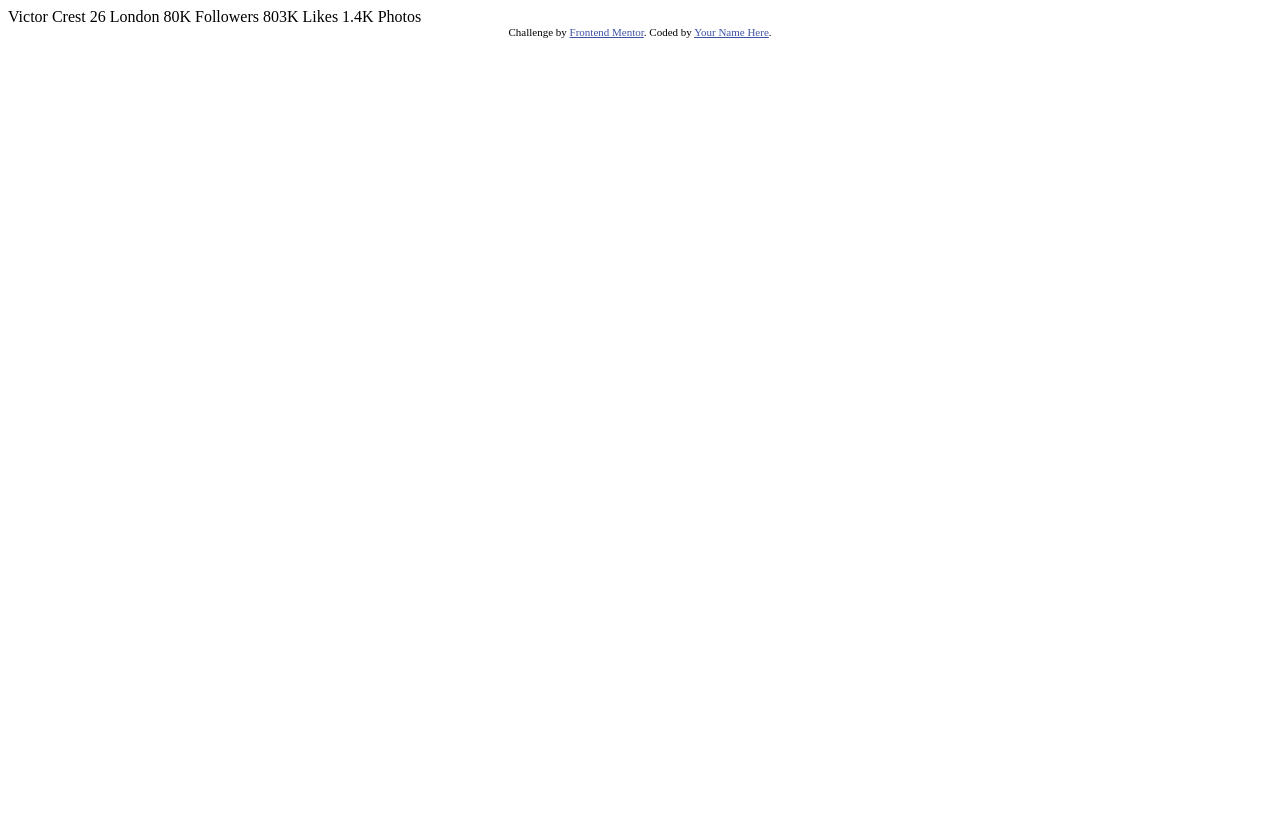
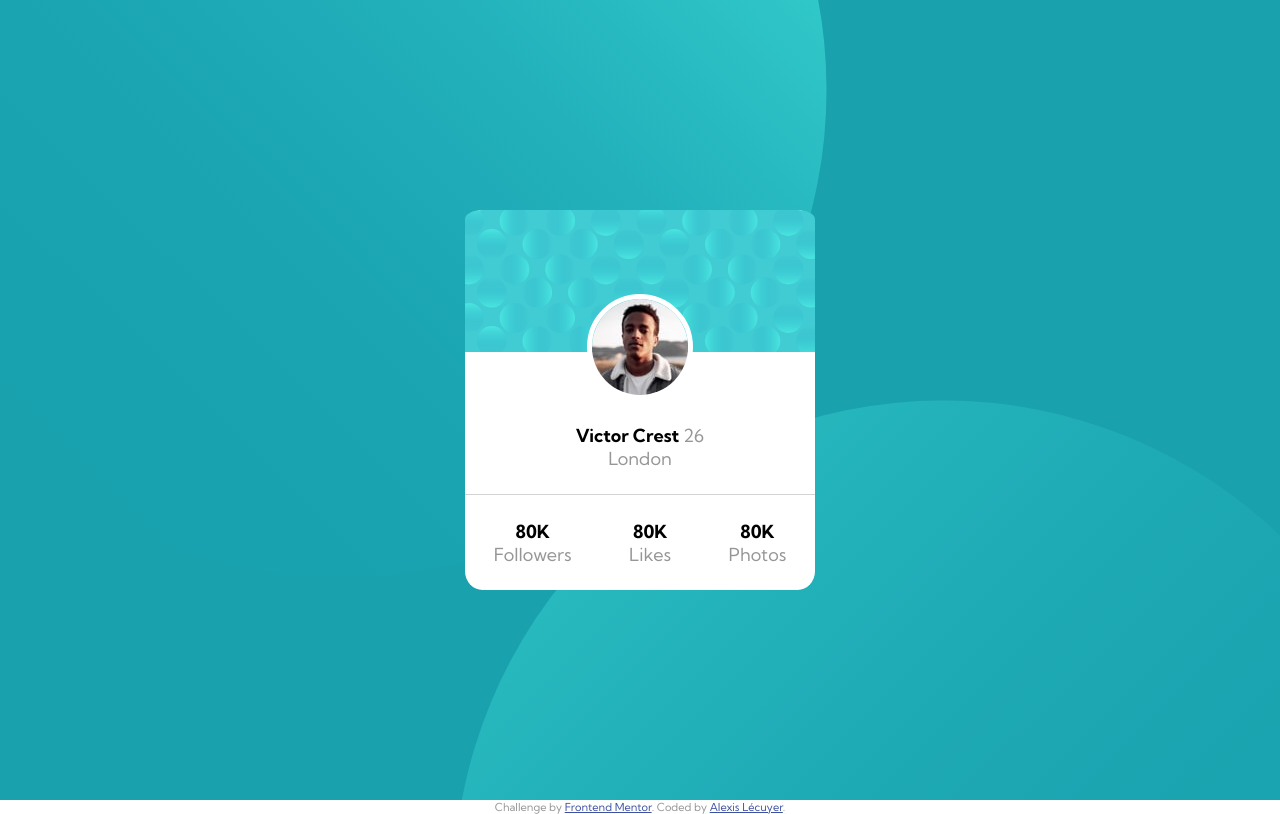
Before and after one commit to Alex-Lec/profile-card-component-main, a plain HTML site: page index.html in a window 1280 px wide. Drawn offline with Linux system fonts and the light colour scheme.

Commit message:
desktop done

```diff
--- a/index.html
+++ b/index.html
@@ -1,34 +1,53 @@
 <!DOCTYPE html>
 <html lang="en">
+
 <head>
-  <meta charset="UTF-8">
-  <meta name="viewport" content="width=device-width, initial-scale=1.0"> <!-- displays site properly based on user's device -->
+	<meta charset="UTF-8">
+	<meta name="viewport" content="width=device-width, initial-scale=1.0">
 
-  <link rel="icon" type="image/png" sizes="32x32" href="./images/favicon-32x32.png">
+	<link rel="stylesheet" href="style.css">
 
-  <title>Frontend Mentor | Profile card component</title>
+	<link rel="icon" type="image/png" sizes="32x32" href="./images/favicon-32x32.png">
 
-  <style>
-    .attribution { font-size: 11px; text-align: center; }
-    .attribution a { color: hsl(228, 45%, 44%); }
-  </style>
+	<link rel="preconnect" href="https://fonts.gstatic.com">
+	<link href="https://fonts.googleapis.com/css2?family=Kumbh+Sans:wght@400;700&display=swap" rel="stylesheet">
+
+	<title>Frontend Mentor | Profile card component</title>
 </head>
+
 <body>
-  Victor Crest
-  26
-  London
+	<main>
+		<div id="card">
 
-  80K
-  Followers
+			<div id="img-container"><img id="profile-img" src="./images/image-victor.jpg" alt="profile image"></div>
 
-  803K
-  Likes
+			<div id="id">
+				<p id="name">Victor Crest <span id="age">26</span></p>
+				<p id="location">London</p>
+			</div>
 
-  1.4K
-  Photos
-  <div class="attribution">
-    Challenge by <a href="https://www.frontendmentor.io?ref=challenge" target="_blank">Frontend Mentor</a>.
-    Coded by <a href="#">Your Name Here</a>.
-  </div>
+			<div id="social">
+				<div id="followers">
+					<p class="counter">80K</p>
+					<p class="description">Followers</p>
+				</div>
+
+				<div id="likes">
+					<p class="counter">80K</p>
+					<p class="description">Likes</p>
+				</div>
+
+				<div id="photos">
+					<p class="counter">80K</p>
+					<p class="description">Photos</p>
+				</div>
+			</div>
+		</div>
+	</main>
+	<div class="attribution">
+		Challenge by <a href="https://www.frontendmentor.io?ref=challenge" target="_blank">Frontend Mentor</a>.
+		Coded by <a href="#">Alexis Lécuyer</a>.
+	</div>
 </body>
+
 </html>
--- /dev/null
+++ b/style.css
@@ -0,0 +1,100 @@
+:root {
+			--dark-cyan: hsl(185, 75%, 39%);
+			--very-dark-desaturated-blue: hsl(229, 23%, 23%);
+			--dark-grayish-blue: hsl(227, 10%, 46%);
+			--dark-gray: hsl(0, 0%, 59%);
+}
+
+* {
+	margin: 0;
+	padding: 0;
+	box-sizing: border-box;
+}
+
+body {
+	font-family: 'Kumbh Sans', sans-serif;
+	font-size: 18px;
+	font-weight: 400;
+	color: hsl(0, 0%, 59%);
+}
+
+main {
+	display: flex;
+	justify-content: center;
+	align-items: center;
+	margin-left: auto;
+	margin-right: auto;
+	max-width: 1440px;
+	height: 100vh;
+	background-color: var(--dark-cyan);
+	background-image: url('./images/bg-pattern-top.svg'), url('./images/bg-pattern-bottom.svg');
+	background-repeat: no-repeat;
+	background-position: -50% -50vh, 150% 50vh;
+}
+
+#name, .counter {
+	font-weight: 700;
+	color: black;
+}
+
+#age {
+	font-weight: 400;
+	color: hsl(0, 0%, 59%);
+}
+
+#card {
+	display: flex;
+	flex-wrap: wrap;
+	flex-direction: column;
+	justify-content: space-between;
+	align-self: center;
+	align-content: stretch;
+	width: 350px;
+	height: 380px;
+	border-radius: 5%;
+	text-align: center;
+	background-color: white;
+}
+
+#profile-img {
+	border-radius: 50%;
+	border: 5px solid white;
+}
+
+#img-container {
+	background-image: url('./images/bg-pattern-card.svg');
+	background-repeat: no-repeat;
+	background-size: 100% 75%;
+	border-radius: 5% 5%;
+	display: flex;
+	flex-direction: column;
+	justify-content: flex-end;
+	align-items: center;
+	flex: 2;
+}
+
+#id, #social {
+	display: flex;
+	flex: 1;
+}
+
+#id {
+	flex-direction: column;
+	justify-content: center;
+	align-items: center;
+}
+
+#social {
+	justify-content: space-around;
+	align-items: center;
+	border-top: 1px solid lightgray;
+}
+
+.attribution {
+	font-size: 11px;
+	text-align: center;
+}
+
+.attribution a {
+	color: hsl(228, 45%, 44%);
+}
```
